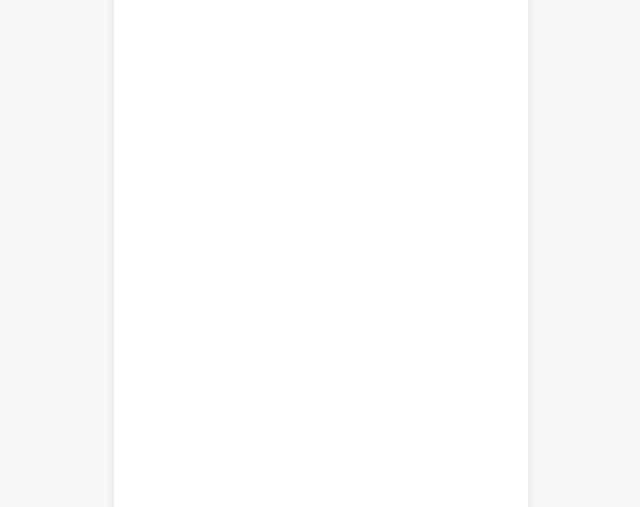
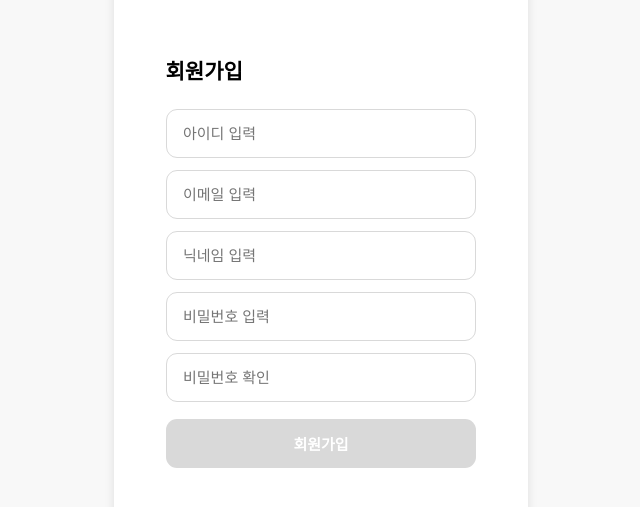
Before and after one commit to finhabit/finhabit_front, a React (Vite) app: page /signup in a window 1280 px wide. Before the commit this address had no page. Shown: the part 139-646 px from the top of the page, without its empty margins (319-959 px from the left). Built offline with nearby package versions, Linux system fonts and the light colour scheme.

Commit message:
Feat - 회원가입페이지 구현

```diff
--- a/src/App.tsx
+++ b/src/App.tsx
@@ -20,6 +20,7 @@ import LedgerCalendar from './pages/ledger/ledgercalendar/LedgerCalendar';
 
 import Main from './pages/onboarding/main/Main';
 import Login from './pages/onboarding/login/Login';
+import Signup from './pages/onboarding/signup/signup';
 // import LevelTest from './pages/onboarding/leveltest/LevelTest';
 
 const AppWrapper = styled.div`
@@ -38,7 +39,7 @@ function App() {
     <AppWrapper>
       <GlobalStyle />
       <Routes>
-        <Route path="/" element={<Home />} />
+        <Route path="/home" element={<Home />} />
         <Route path="/finance" element={<Finance />} />
         <Route path="/mypage" element={<Mypage />} />
         <Route path="/notification" element={<Notification />} />
@@ -51,8 +52,9 @@ function App() {
         <Route path="/setcategoryincome" element={<SetCategoryIncome />} />
         <Route path="/ledgercalendar" element={<LedgerCalendar />} />
         <Route path="/mypage/pw" element={<Mypage_pw />} />
-        <Route path="/main" element={<Main />} />
+        <Route path="/" element={<Main />} />
         <Route path="/login" element={<Login />} />
+        <Route path="/signup" element={<Signup />} />
         {/* <Route path="/leveltest" element={<LevelTest />} /> */}
 
         {/* 위와 같이 페이지 만들고 연결해주세요 */}
--- /dev/null
+++ b/src/pages/onboarding/signup/Signup.style.ts
@@ -0,0 +1,93 @@
+import styled from "styled-components";
+
+export const Container = styled.div`
+  height: 100vh;               /* 화면 높이 고정 */
+  overflow: hidden;
+  display: flex;
+  justify-content: flex-start;
+  align-items: flex-start;
+  background: #ffffff;
+`;
+
+export const Content = styled.form`
+  display: flex;
+  width: 393px;
+  padding: 194px 41px 255px 41px;
+  flex-direction: column;
+  align-items: center;
+  box-sizing: border-box;
+  margin: 0 auto;
+`;
+
+export const Title = styled.h1`
+  width: 100%;
+  margin: 0 0 24px 0;
+  color: #000;
+  font-family: "Inter";
+  font-size: 21px;
+  font-style: normal;
+  font-weight: 600;
+  line-height: normal;
+  text-align: left;
+`;
+
+export const InputsWrapper = styled.div`
+  display: flex;
+  flex-direction: column;
+  gap: 12px; /* 각 입력창 사이 12px */
+  margin-bottom: 17px;
+`;
+
+export const InputWrapper = styled.div`
+  width: 310px;
+  height: 49px;
+  border-radius: 11px;
+  border: 1px solid #d9d9d9;
+  display: flex;
+  align-items: center;
+  padding: 0 14px;
+  box-sizing: border-box;
+`;
+
+export const Input = styled.input`
+  width: 100%;
+  border: none;
+  outline: none;
+  background: transparent;
+
+  color: #000;
+  font-family: "Inter", sans-serif;
+  font-size: 15px;
+  font-style: normal;
+  font-weight: 500;
+  line-height: normal;
+
+  ::placeholder {
+    color: #ccc;
+    font-family: "Inter", sans-serif;
+    font-size: 15px;
+    font-style: normal;
+    font-weight: 500;
+    line-height: normal;
+  }
+`;
+
+interface SignupButtonProps {
+    $active: boolean;
+}
+
+export const SignupButton = styled.button<SignupButtonProps>`
+  width: 310px;
+  height: 49px;
+  border-radius: 11px;
+  border: none;
+  background: ${({ $active }) => ($active ? "#DFE678" : "#D9D9D9")};
+  color: #fff;
+  font-family: "Inter", sans-serif;
+  font-size: 15px;
+  font-style: normal;
+  font-weight: 600;
+  line-height: normal;
+  cursor: ${({ $active }) => ($active ? "pointer" : "default")};
+  transition: background 0.15s ease;
+`;
--- /dev/null
+++ b/src/pages/onboarding/signup/Signup.tsx
@@ -0,0 +1,121 @@
+import { useState } from "react";
+import type { ChangeEvent, FormEvent } from "react";
+import { useNavigate } from "react-router-dom";
+import * as S from "./Signup.style";
+
+const Signup: React.FC = () => {
+    const navigate = useNavigate();
+
+    const [userId, setUserId] = useState("");
+    const [email, setEmail] = useState("");
+    const [nickname, setNickname] = useState("");
+    const [password, setPassword] = useState("");
+    const [passwordConfirm, setPasswordConfirm] = useState("");
+
+    // 비밀번호 기준: 8자 이상 + 영문 + 숫자
+    const isPasswordValid = (pw: string) => {
+        const hasMinLength = pw.length >= 8;
+        const hasLetter = /[A-Za-z]/.test(pw);
+        const hasNumber = /[0-9]/.test(pw);
+        return hasMinLength && hasLetter && hasNumber;
+    };
+
+    const isFormValid =
+        userId.trim() !== "" &&
+        email.trim() !== "" &&
+        nickname.trim() !== "" &&
+        password.trim() !== "" &&
+        passwordConfirm.trim() !== "" &&
+        isPasswordValid(password) &&
+        password === passwordConfirm;
+
+    const handleSubmit = (e: FormEvent) => {
+        e.preventDefault();
+        if (!isFormValid) return;
+
+        // TODO: 회원가입 API 연결
+        alert("회원가입이 완료되었습니다.");
+        navigate("/leveltest");
+    };
+
+    const handleUserIdChange = (e: ChangeEvent<HTMLInputElement>) => {
+        setUserId(e.target.value);
+    };
+
+    const handleEmailChange = (e: ChangeEvent<HTMLInputElement>) => {
+        setEmail(e.target.value);
+    };
+
+    const handleNicknameChange = (e: ChangeEvent<HTMLInputElement>) => {
+        setNickname(e.target.value);
+    };
+
+    const handlePasswordChange = (e: ChangeEvent<HTMLInputElement>) => {
+        setPassword(e.target.value);
+    };
+
+    const handlePasswordConfirmChange = (e: ChangeEvent<HTMLInputElement>) => {
+        setPasswordConfirm(e.target.value);
+    };
+
+    return (
+        <S.Container>
+            <S.Content onSubmit={handleSubmit}>
+                <S.Title>회원가입</S.Title>
+
+                <S.InputsWrapper>
+                    <S.InputWrapper>
+                        <S.Input
+                            type="text"
+                            placeholder="아이디 입력"
+                            value={userId}
+                            onChange={handleUserIdChange}
+                        />
+                    </S.InputWrapper>
+
+                    <S.InputWrapper>
+                        <S.Input
+                            type="email"
+                            placeholder="이메일 입력"
+                            value={email}
+                            onChange={handleEmailChange}
+                        />
+                    </S.InputWrapper>
+
+                    <S.InputWrapper>
+                        <S.Input
+                            type="text"
+                            placeholder="닉네임 입력"
+                            value={nickname}
+                            onChange={handleNicknameChange}
+                        />
+                    </S.InputWrapper>
+
+                    <S.InputWrapper>
+                        <S.Input
+                            type="password"
+                            placeholder="비밀번호 입력"
+                            value={password}
+                            onChange={handlePasswordChange}
+                        />
+                    </S.InputWrapper>
+
+                    <S.InputWrapper>
+                        <S.Input
+                            type="password"
+                            placeholder="비밀번호 확인"
+                            value={passwordConfirm}
+                            onChange={handlePasswordConfirmChange}
+                        />
+                    </S.InputWrapper>
+                </S.InputsWrapper>
+
+                <S.SignupButton type="submit" disabled={!isFormValid} $active={isFormValid}>
+                    회원가입
+                </S.SignupButton>
+            </S.Content>
+        </S.Container>
+    );
+};
+
+export default Signup;
```
